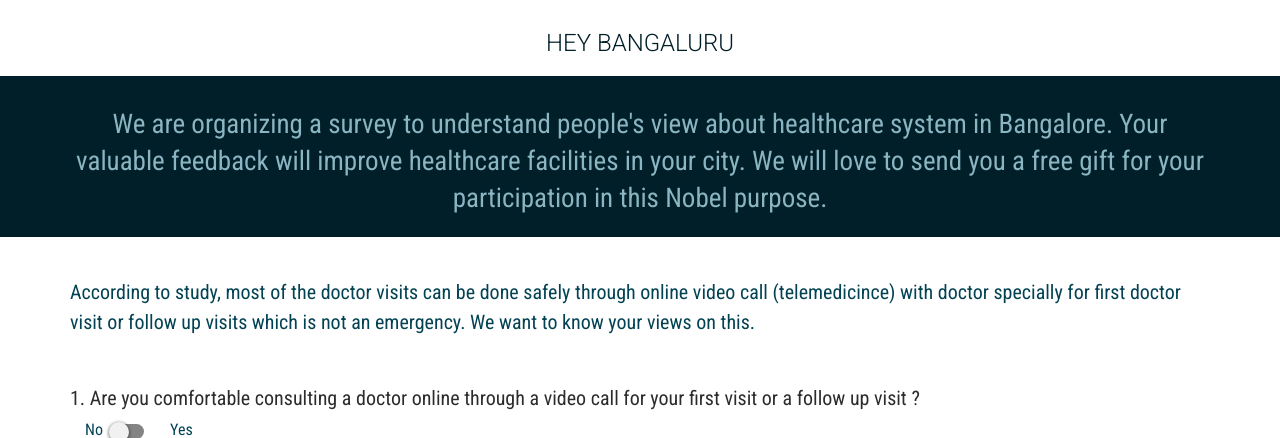
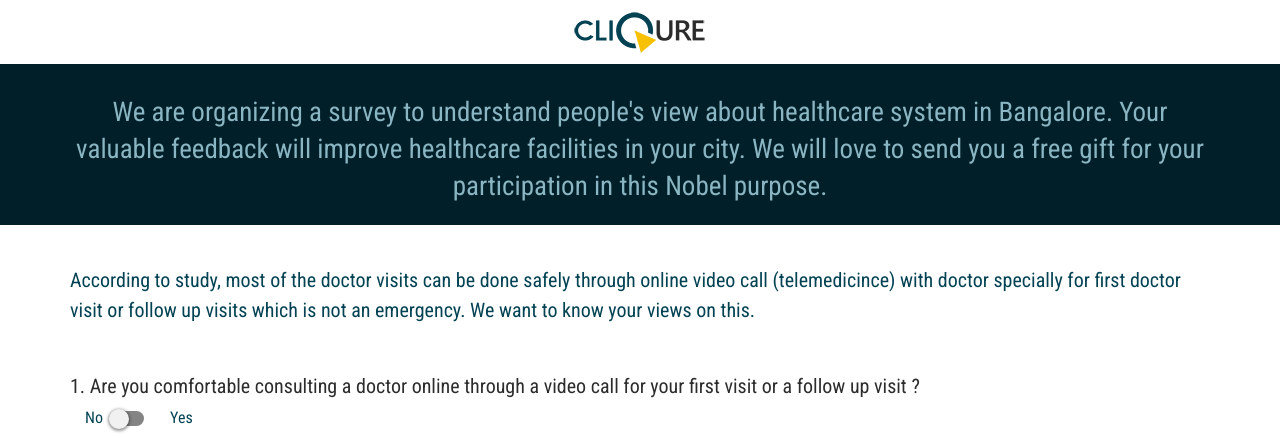
Before and after one commit to rajuappsbee/survey, a PHP site: page / in a window 1280 px wide. Shown: the top 438 px of the page. Run offline with PHP 8.4, Linux system fonts and the light colour scheme; some libraries are stand-ins or nearby versions.

Commit message:
initial commit

```diff
--- a/index.php
+++ b/index.php
@@ -22,8 +22,7 @@
 <body>
     <div class="header">
     	<div class="container">
-        <!--<a href="javascript:void(0);"><img src="img/logo.png" /></a>-->
-    		<h3 style="color:#001f29;">HEY BANGALURU</h3>
+        <a href="javascript:void(0);"><img src="img/logo.png" /></a>
         </div>
     </div>
     <div class="aq_top">
```
